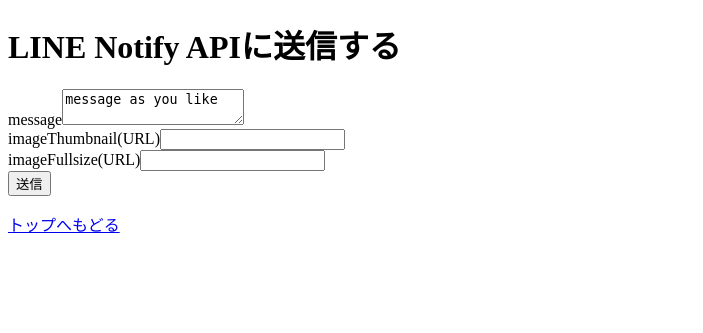
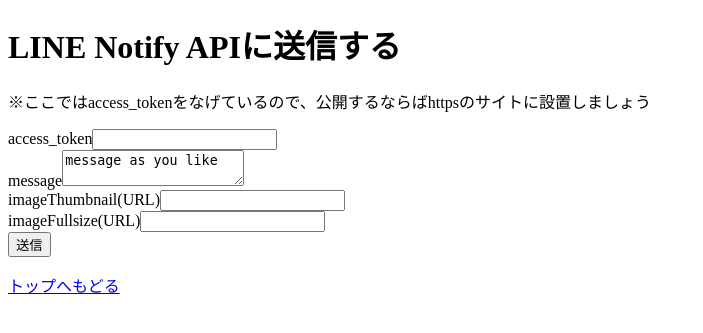
Before and after one commit to uzulla/line-notify-sample-call-me.php, a PHP site: page /callme.php in a window 1280 px wide. Shown: the top 333 px of the page, without its empty margins (0-703 px from the left). Run offline with PHP 8.4, Linux system fonts and the light colour scheme.

Commit message:
access_tokenを保存しないで都度指定するようにした

```diff
--- a/LineNotifySimpleLib.php
+++ b/LineNotifySimpleLib.php
@@ -11,7 +11,6 @@ class LineNotifySimpleLib
     private $LINE_NOTIFY_CLIENT_ID;
     private $LINE_NOTIFY_CLIENT_SECRET;
     private $CALLBACK_URL;
-    private $ACCESS_TOKEN = null;
     private $SESSION_STATE_KEY = 'state_random_str';
     private $lastError = [];
     private $lastRatelimitRemaining = null;
@@ -22,14 +21,12 @@ class LineNotifySimpleLib
      * @param string $LINE_NOTIFY_CLIENT_ID LINE Notify Client ID.
      * @param string $LINE_NOTIFY_CLIENT_SECRET LINE Notify Client Secret.
      * @param string $CALLBACK_URL 実際に設置されるcallbackのURL
-     * @param null/string $ACCESS_TOKEN LINE Notifyから発行されるAccess token。投稿以外では不要
      */
-    public function __construct($LINE_NOTIFY_CLIENT_ID, $LINE_NOTIFY_CLIENT_SECRET, $CALLBACK_URL, $ACCESS_TOKEN = null)
+    public function __construct($LINE_NOTIFY_CLIENT_ID, $LINE_NOTIFY_CLIENT_SECRET, $CALLBACK_URL)
     {
         $this->LINE_NOTIFY_CLIENT_ID = $LINE_NOTIFY_CLIENT_ID;
         $this->LINE_NOTIFY_CLIENT_SECRET = $LINE_NOTIFY_CLIENT_SECRET;
         $this->CALLBACK_URL = $CALLBACK_URL;
-        $this->ACCESS_TOKEN = $ACCESS_TOKEN;
     }
 
     /**
@@ -174,20 +171,14 @@ class LineNotifySimpleLib
     /**
      * LINE Notify APIにより、メッセージを送信
      * 各パラメタの詳細はLINE Notifyドキュメントの同名のパラメタを確認してください
+     * @param string $access_token アクセストークン
      * @param string $message メッセージ文字列
      * @param null $imageThumbnail サムネイル画像URL
      * @param null $imageFullsize フルサイズ画像URL
      * @return bool 成功/失敗
      */
-    public function sendMessage($message, $imageThumbnail = null, $imageFullsize = null, $access_token=null)
+    public function sendMessage($access_token, $message, $imageThumbnail = null, $imageFullsize = null)
     {
-        if (is_null($access_token) && is_null($this->ACCESS_TOKEN)) {
-            $this->lastError = [
-                'message' => 'ACCESS_TOKEN is null'
-            ];
-            return false;
-        }
-
         $params = [];
         $params['message'] = $message;
         if (strlen($imageThumbnail) > 0) {
@@ -203,7 +194,7 @@ class LineNotifySimpleLib
         $header = [
             "Content-Type: application/x-www-form-urlencoded",
             "Content-Length: " . strlen($post_content),
-            "Authorization: Bearer " . $this->ACCESS_TOKEN,
+            "Authorization: Bearer " . $access_token,
         ];
 
         $context = [
--- a/callback.php
+++ b/callback.php
@@ -23,7 +23,7 @@ if ($access_token === false) {
 } else {
     echo "<h1>認証成功</h1>";
     echo "<p>access_token <input type='text' width='400px' value='" . htmlspecialchars($access_token, ENT_QUOTES) . "'></p>";
-    echo "<p>上記access_tokenをsettings.phpに設定してください</p>";
+    echo "<p>※上記access_tokenをコピペして送信してください</p>";
 }
 ?>
 
--- a/callme.php
+++ b/callme.php
@@ -7,8 +7,8 @@ session_start();
 $is_execute = false;
 $is_success = false;
 if ($_SERVER["REQUEST_METHOD"] === "POST" && $_SESSION['csrf_token'] === $_POST['csrf_token']) {
-    $line_notify = new \Uzulla\Net\LineNotifySimpleLib(LINE_NOTIFY_CLIENT_ID, LINE_NOTIFY_CLIENT_SECRET, CALLBACK_URL, ACCESS_TOKEN);
-    $is_success = $line_notify->sendMessage($_POST['message'], $_POST['imageThumbnail'], $_POST['imageFullsize']);
+    $line_notify = new \Uzulla\Net\LineNotifySimpleLib(LINE_NOTIFY_CLIENT_ID, LINE_NOTIFY_CLIENT_SECRET, CALLBACK_URL);
+    $is_success = $line_notify->sendMessage($_POST['access_token'], $_POST['message'], $_POST['imageThumbnail'], $_POST['imageFullsize']);
     $is_execute = true;
 }
 
@@ -29,7 +29,9 @@ $_SESSION['csrf_token'] = bin2hex($random_bytes);
 <body>
 
 <h1>LINE Notify APIに送信する</h1>
+<p>※ここではaccess_tokenをなげているので、公開するならばhttpsのサイトに設置しましょう</p>
 <form action="callme.php" method="post">
+    <label>access_token<input name="access_token"></label><br>
     <label>message<textarea name="message">message as you like</textarea></label><br>
     <label>imageThumbnail(URL)<input name="imageThumbnail"></label><br>
     <label>imageFullsize(URL)<input name="imageFullsize"></label><br>
--- a/settings.sample.php
+++ b/settings.sample.php
@@ -5,4 +5,3 @@ date_default_timezone_set('Asia/Tokyo');
 define('LINE_NOTIFY_CLIENT_ID', 'SET_YOUR_CLIENT_ID');
 define('LINE_NOTIFY_CLIENT_SECRET', 'SET_YOUR_CLIENT_SECRET');
 define('CALLBACK_URL', 'http://example.jp/SET_YOUR_URL');
-define('ACCESS_TOKEN', 'ここに取得したTOKENを設定します');
```
